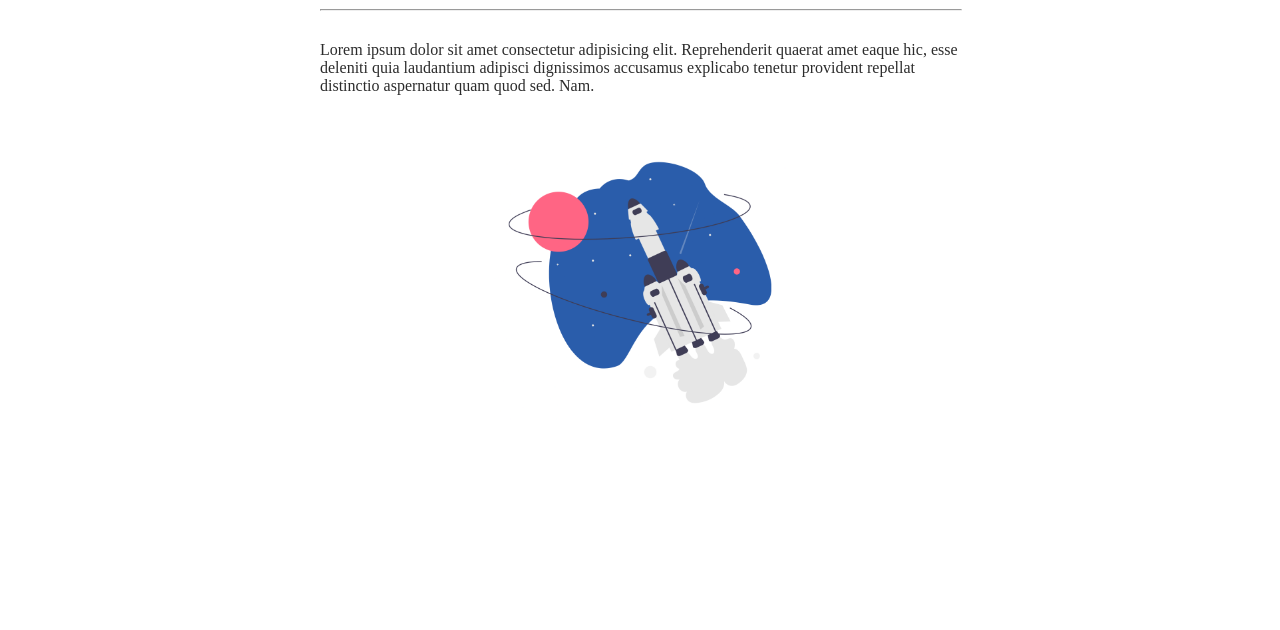
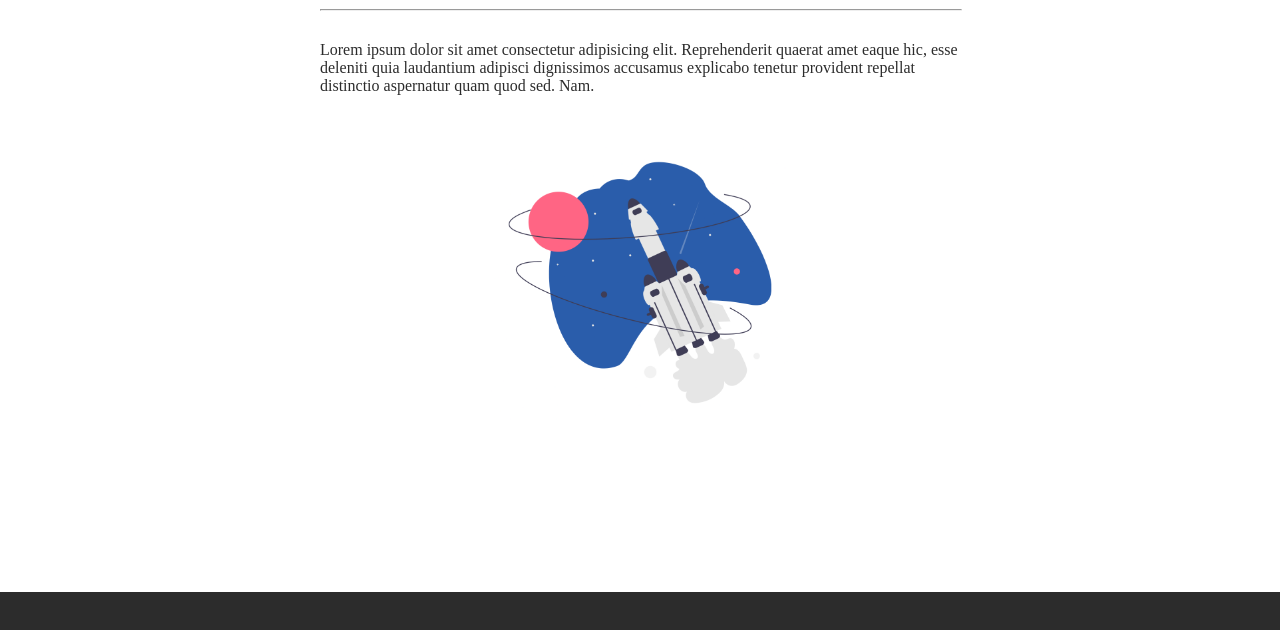
Before and after one commit to ferdyamc/Ejercicio-1---Thomas, a plain HTML site: page index.html in a window 1280 px wide. Shown: the part 148-778 px from the top of the page. Drawn offline with Linux system fonts and the light colour scheme.

Commit message:
footer agregado

```diff
--- a/CSS/estilos.css
+++ b/CSS/estilos.css
@@ -49,3 +49,10 @@ p{
     display: block;
     margin-top: 50px;
 }
+footer{
+    height: 60px;
+    width: 100vw;
+    background: rgb(44, 44, 44);
+    position: fixed;
+    bottom: 0;
+}
--- a/index.html
+++ b/index.html
@@ -20,5 +20,6 @@
     <hr>
     <p>Lorem ipsum dolor sit amet consectetur adipisicing elit. Reprehenderit quaerat amet eaque hic, esse deleniti quia laudantium adipisci dignissimos accusamus explicabo tenetur provident repellat distinctio aspernatur quam quod sed. Nam.</p>
     <img src="IMG/Fondo.png" id="imagen-fondo">
+    <footer></footer>
 </body>
 </html>
```
